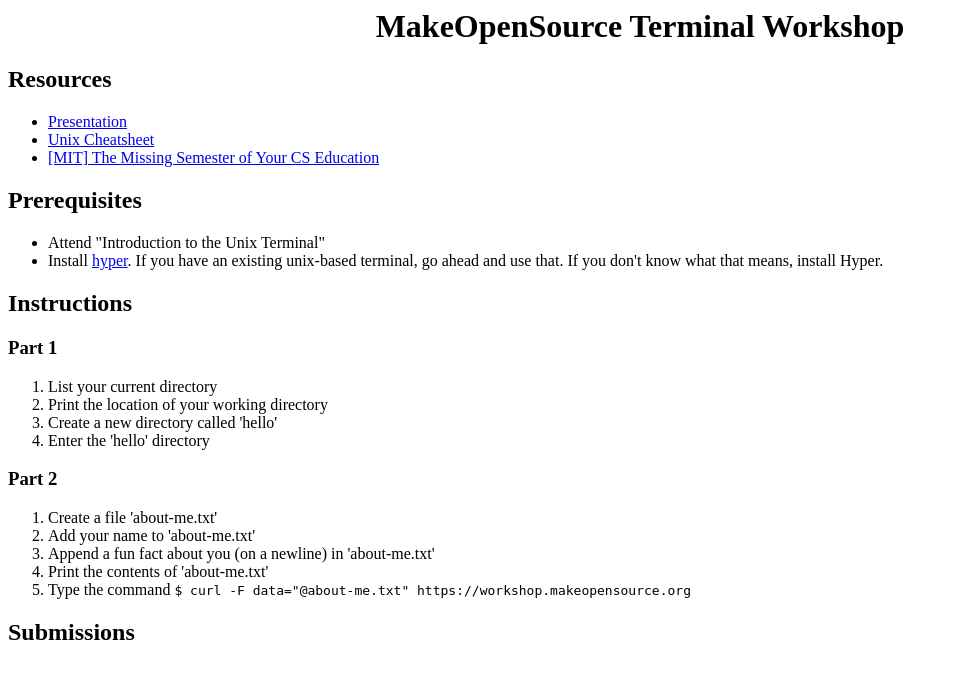
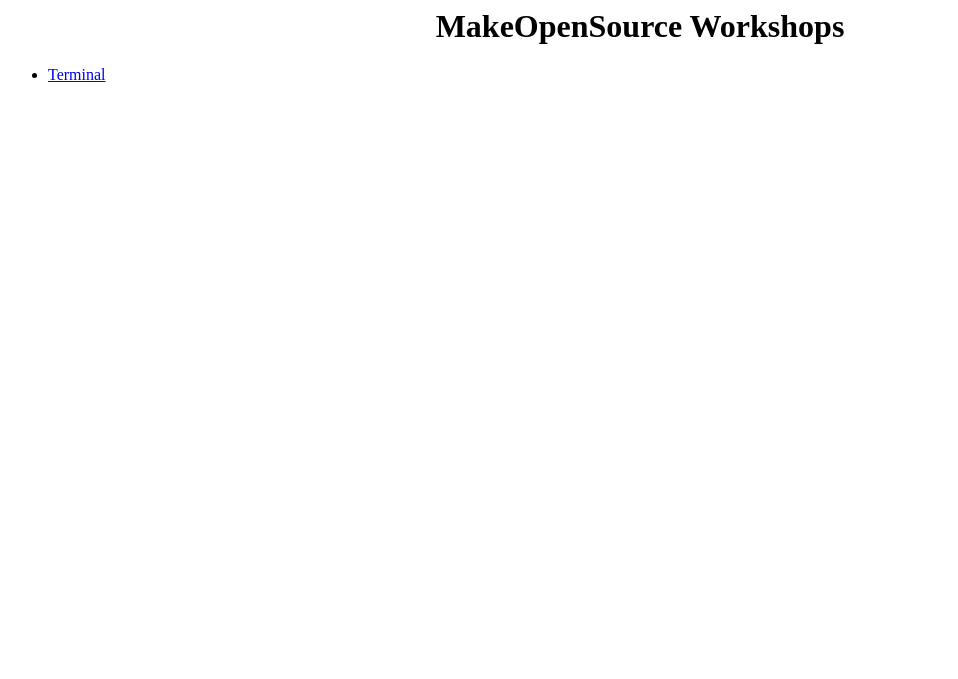
Before and after one commit to makeopensource/terminal-workshop-server, a Flask app: page / in a window 1280 px wide. Shown: the top 679 px of the page, without its empty margins (0-958 px from the left). Run offline with Flask 2, Linux system fonts and the light colour scheme; data that the repository does not hold is empty.

Commit message:
created new workshop framework

```diff
--- a/app.py
+++ /dev/null
@@ -1,44 +0,0 @@
-from flask import Flask, request, render_template, send_file
-import flask
-import time
-
-
-app = Flask(__name__)
-
-@app.route("/", methods=['GET', 'POST'])
-def hello_world():
-    if request.method == 'GET':
-        return render_template('website.html')
-
-    else:
-        time.sleep(0.5)
-        data = request.files['data']
-        data = data.stream.read().decode()
-        parsed = data.strip().split('\n')
-        if len(parsed) == 2:
-            submission = f'<b>{flask.escape(parsed[0])}</b><br/>{flask.escape(parsed[1])}'
-            with open('submissions.txt', 'a') as f:
-                f.write(submission + '\n')
-            return '200: Successful submission!'
-        else:
-            return 'file not formatted correctly, please make sure the spacing is correct!'
-
-
-@app.route("/using-the-unix-terminal.pdf")
-def get_presentation():
-    return send_file("Using-the-Unix-Terminal.pdf", download_name="Using the Unix Terminal.pdf")
-
-
-@app.route("/submissions")
-def get_submissions():
-    with open('submissions.txt', 'r') as file:
-        submissions = file.readlines()
-        retval = ""
-        for submission in submissions:
-            retval += f'<p>{submission}</p>'
-
-        return retval
-
-
-if __name__ == '__main__':
-    app.run(host='0.0.0.0', port=5003)
--- /dev/null
+++ b/home.py
@@ -0,0 +1,16 @@
+from flask import Flask, request, render_template
+import os
+
+from workshops.terminal.workshop import terminal
+
+app = Flask(__name__)
+
+@app.route("/", methods=['GET', 'POST'])
+def home():
+    if request.method == 'GET':
+        return render_template('home.html', workshops=os.listdir("workshops"))
+
+app.register_blueprint(terminal, url_prefix="/terminal")
+
+if __name__ == '__main__':
+    app.run(host='0.0.0.0', port=3001)
--- /dev/null
+++ b/templates/home.html
@@ -0,0 +1,10 @@
+<html>
+    <body>
+        <h1 style="text-align: center;">MakeOpenSource Workshops</h1>
+        <ul>
+            {% for workshop in workshops %}
+            <li><a href="/{{ workshop }}">{{ workshop|title|replace("_", " ") }}</a></li>
+            {% endfor %}
+        </ul>
+    </body>
+</html>
--- /dev/null
+++ b/workshops/terminal/about-me.txt
@@ -0,0 +1,2 @@
+Emil Kovacev
+<h1>I love crocheting</h1>
--- a/templates/website.html
+++ b/workshops/terminal/templates/website.html
@@ -1,18 +1,19 @@
 <html>
     <body>
-	<h1 style="text-align: center;">MakeOpenSource Terminal Workshop</h1>
-	<h2>Resources</h2>
+        <a href="/">Back</a>
+        <h1 style="text-align: center;">MakeOpenSource Terminal Workshop</h1>
+        <h2>Resources</h2>
 	    <ul>
-		<li><a href="/using-the-unix-terminal.pdf">Presentation</a></li>
-                <li><a href="https://bicknrown.com/private/mos/unixcheatsheet.pdf">Unix Cheatsheet</a></li>
+            <li><a href="assets/using-the-unix-terminal.pdf">Presentation</a></li>
+            <li><a href="https://bicknrown.com/private/mos/unixcheatsheet.pdf">Unix Cheatsheet</a></li>
 		<li><a href="https://missing.csail.mit.edu/">[MIT] The Missing Semester of Your CS Education</a></li>
 	    </ul>
         <h2>Prerequisites</h2>
         <ul>
             <li>Attend "Introduction to the Unix Terminal"</li>
-            <li>Install <a href="https://hyper.is">hyper</a>. If you have
-                an existing unix-based terminal, go ahead and use that.
-                If you don't know what that means, install Hyper.
+            <li>
+                If you are using a Windows computer,
+                install <a href="https://www.chiark.greenend.org.uk/~sgtatham/putty/latest.html">PuTTY</a>
             </li>
         </ul>
         <h2>Instructions</h2>
@@ -40,7 +41,7 @@
               xhttp.onload = function() {
                 document.getElementById("demo").innerHTML = this.responseText;
               }
-              xhttp.open("GET", "/submissions");
+              xhttp.open("GET", "/terminal/submissions");
               xhttp.send();
             }
             setInterval(loadResponse, 1000);
```
Also changed, not shown: workshops/terminal/workshop.py (added, +34 -0 lines), 2 other files.
